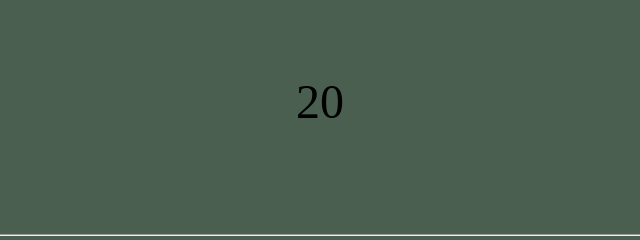
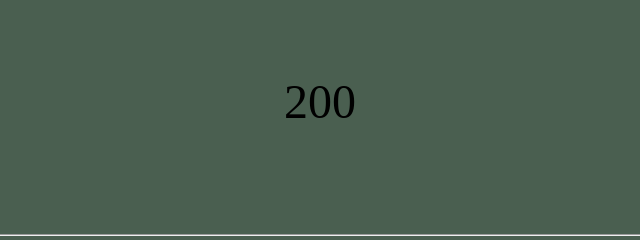
Before and after one commit to armen-27/Array-and-Functions, a plain HTML site: page index.html in a window 1280 px wide. Shown: the full height of the page, 590-1230 px from the left. Drawn offline with Linux system fonts and the light colour scheme.

Commit message:
Functions

```diff
--- a/index.html
+++ b/index.html
@@ -18,7 +18,7 @@
     </div>
 
     <div class="partition two">
-        <p id="numbers">20</p>
+        <p id="numbers">200</p>
     </div>
     <hr>
 
```
